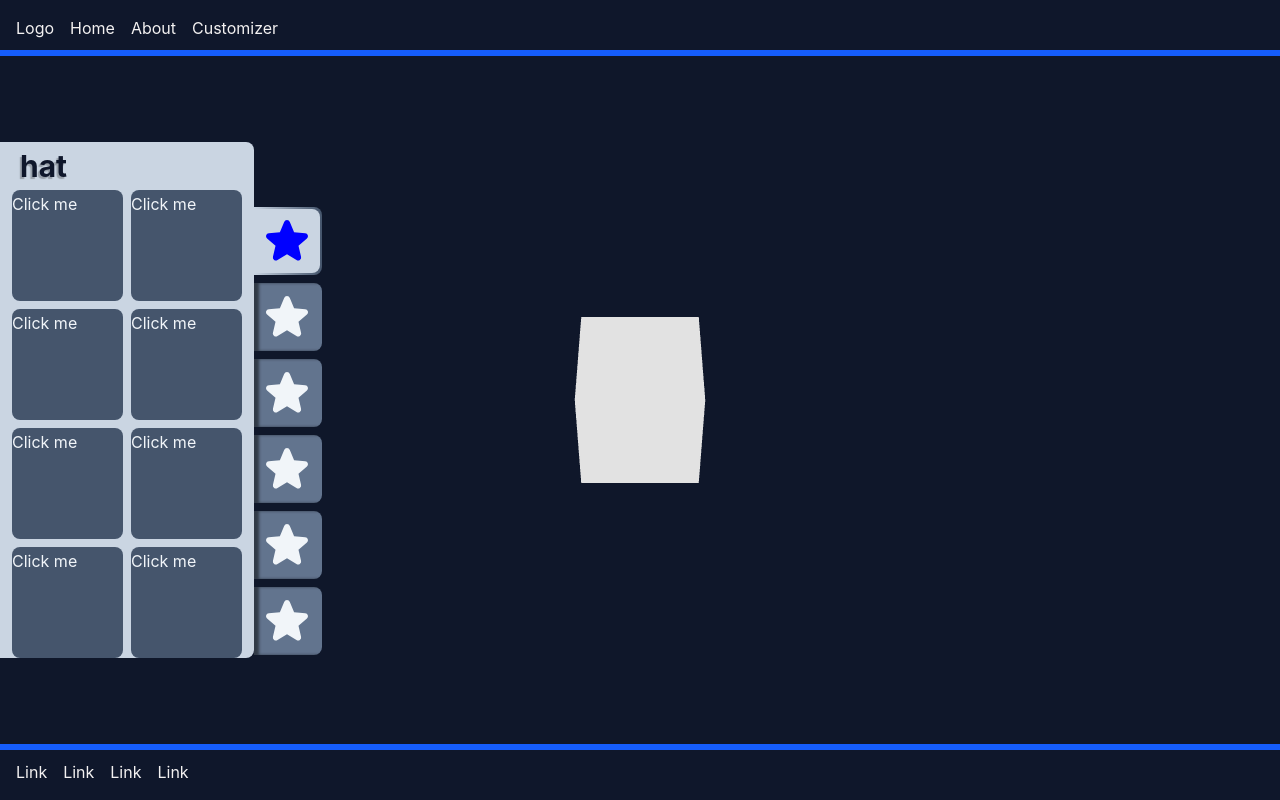
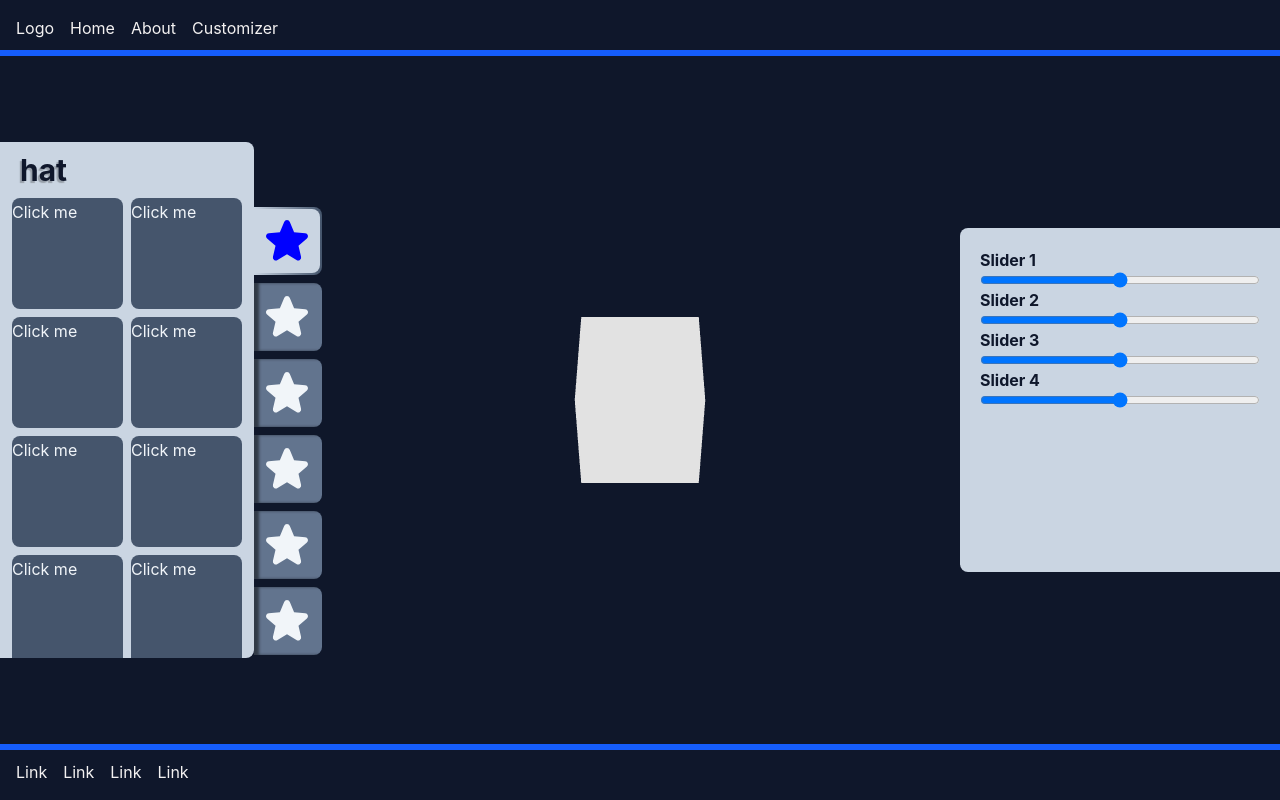
Before and after one commit to Nalpind/nalpind.github.io, a React (Vite) app: page /#/customizer in a window 1280 px wide. Built offline with nearby package versions, Linux system fonts and the light colour scheme.

Commit message:
Added more elements to the ui and made it reactive to window scaling.

```diff
--- a/src/components/UI.jsx
+++ b/src/components/UI.jsx
@@ -1,29 +1,40 @@
 import { useZStore } from '../store/useZStore'
 import { Asset } from '../components/Asset'
 import { Tab } from '../components/Tab'
+import { useState } from 'react'
 
 export const UI = () => {
     const selectedAssets = useZStore((state) => state.selectedAssets)
     const active = useZStore((state) => state.active)
     const assetList = useZStore((state) => state.assetList)
     return (
-        <div className="pointer-events-none absolute inset-0 z-10 flex items-center justify-between">
-            <div className="flex h-3/4 w-1/4">
+        <div className="pointer-events-none absolute inset-0 z-10 flex flex-col-reverse items-center justify-between sm:flex-row">
+            <div className="flex w-full flex-col-reverse sm:h-3/4 sm:w-1/4 sm:flex-row">
                 <div className="flex flex-4 flex-col items-center rounded-r-lg bg-slate-300">
                     <div className="flex h-2/18 w-full flex-row items-center">
                         <div className="pl-5 text-3xl font-bold text-slate-900 text-shadow-[-2px_2px_1px_rgba(0,0,0,0.25)]">{active}</div>
                     </div>
-                    <div className="grid-col grid w-full grid-cols-2 justify-between gap-2 px-3">
+                    <div className="flex w-full scrollbar-none grid-cols-1 flex-row justify-between gap-2 overflow-auto px-3 sm:grid sm:grid-cols-2">
                         {Object.entries(assetList).map(([current]) => (active === assetList[current].category ? <Asset key={current} assetId={current} /> : ''))}
                     </div>
                 </div>
-                <div className="flex flex-1 flex-col gap-2">
+                <div className="flex flex-1 flex-row gap-2 sm:flex-col">
                     <div className="h-2/18" />
                     {Object.entries(selectedAssets).map(([category]) => (
                         <Tab key={category} name={category} />
                     ))}
                 </div>
             </div>
+            <div className="pointer-events-auto flex w-full flex-col rounded-l-lg bg-slate-300 p-5 font-bold text-slate-900 sm:h-1/2 sm:w-1/4">
+                <div>Slider 1</div>
+                <input type="range" id="slider" name="slider" min="0" max="10" />
+                <div>Slider 2</div>
+                <input type="range" id="slider" name="slider" min="0" max="10" />
+                <div>Slider 3</div>
+                <input type="range" id="slider" name="slider" min="0" max="10" />
+                <div>Slider 4</div>
+                <input type="range" id="slider" name="slider" min="0" max="10" />
+            </div>
         </div>
     )
 }
--- a/src/index.css
+++ b/src/index.css
@@ -1,15 +1 @@
 @import 'tailwindcss';
-
-#root {
-  width: 100vw;
-  height: 100vh;
-}
-
-html, body {
-  margin: 0;
-  &::-webkit-scrollbar {
-    display: none;
-  }
-  -ms-overflow-style: none;
-  scrollbar-width: none;
-}
```
